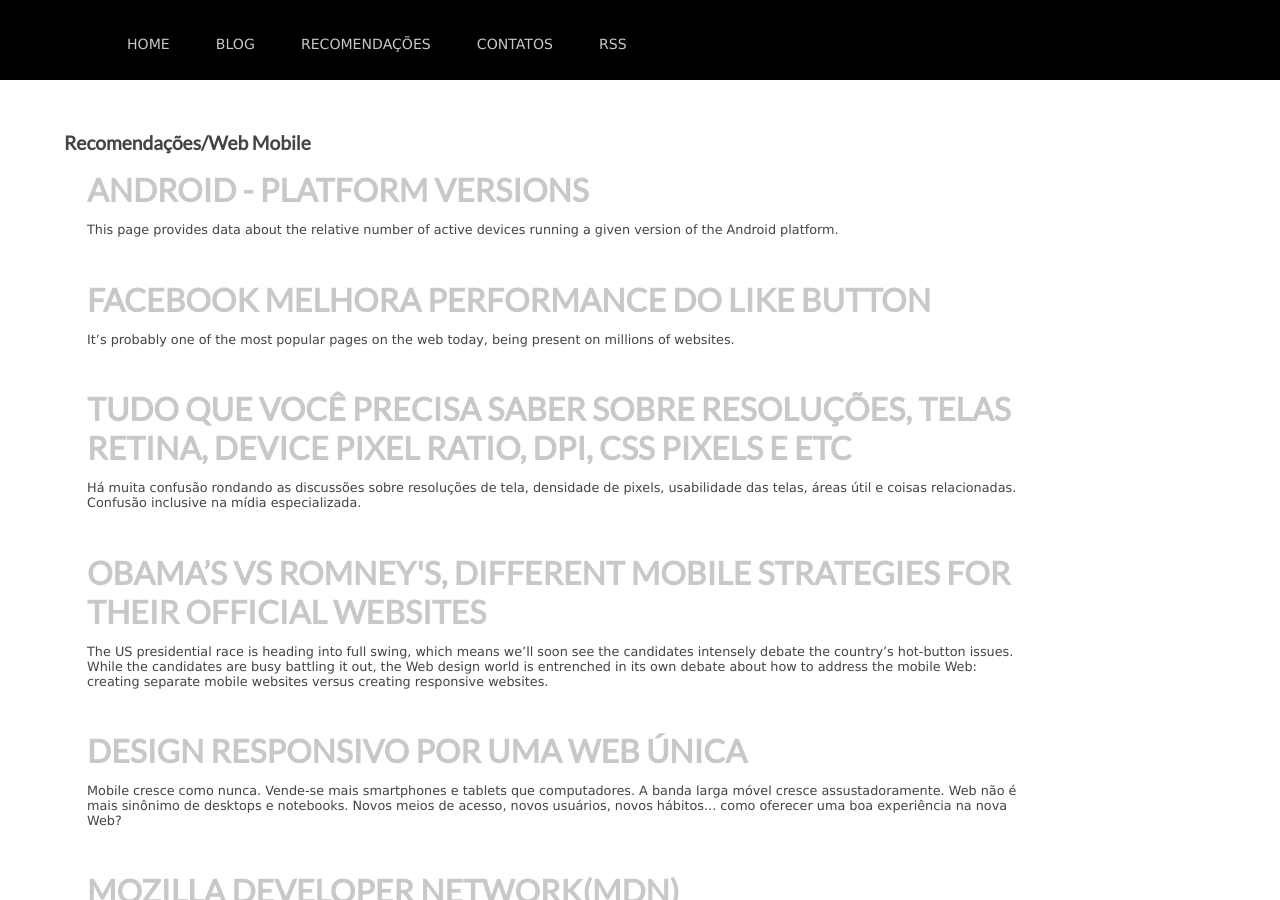
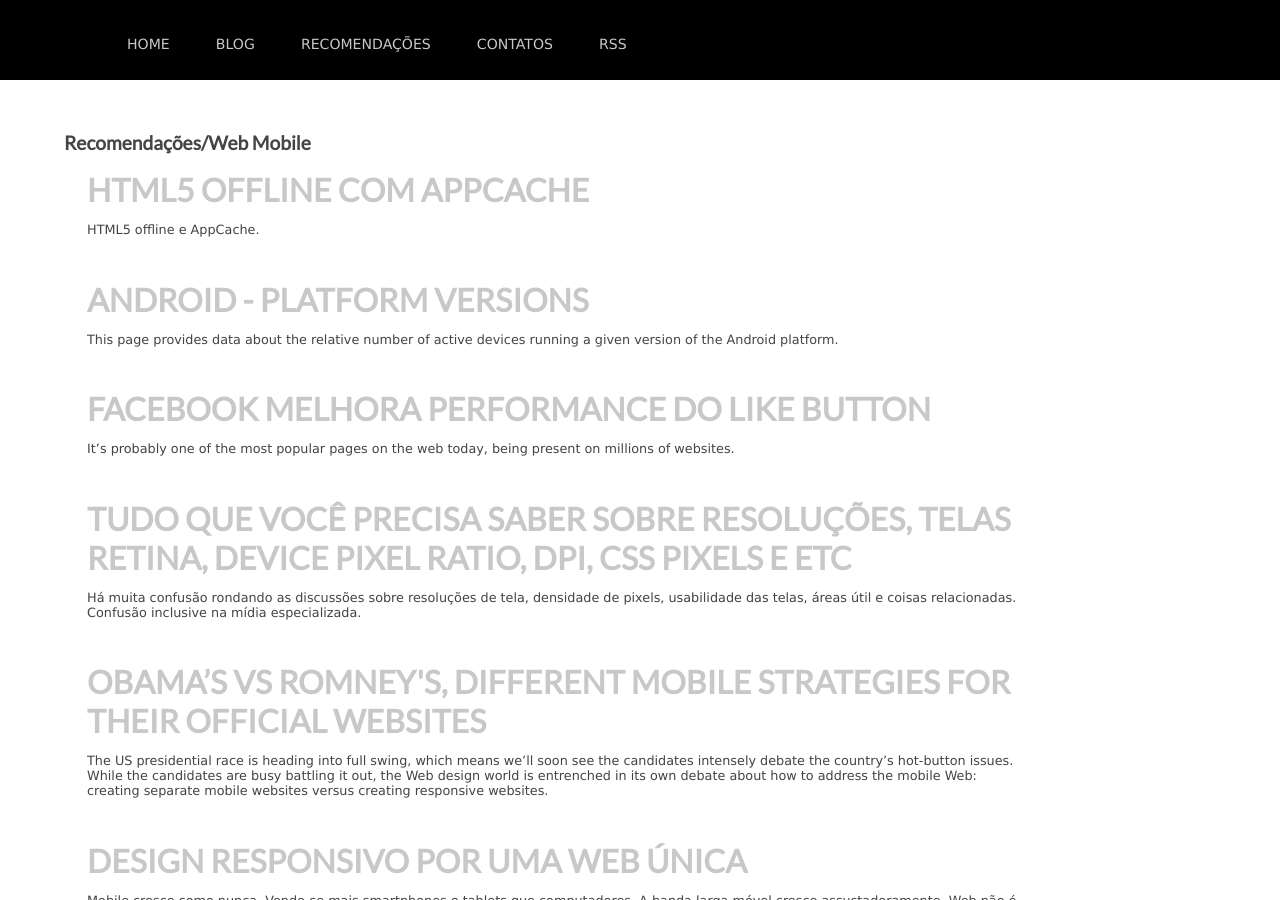
Before and after one commit to rgarbin/rgarbin.github.com, a Jekyll site: the page built from references/web-mobile.html, in a window 1280 px wide and 900 px high. Built offline with Jekyll 4.4.1, drawn with Linux system fonts in a browser that asks for light colours; comment, search, counter and statistics services are not loaded.

Commit message:
Add como cria um páginas offline com HTML5

```diff
--- a/references/web-mobile.html
+++ b/references/web-mobile.html
@@ -3,6 +3,12 @@ layout: default
 title: Recomendações Web Mobile
 ---
 <h1>Recomendações/Web Mobile</h1>
+<article>
+    <div class="post">
+      <h3><a href="http://sergiolopes.org/palestra-appcache-html5-offline/#slide-capa" alt="HTML5 Offline com AppCache" target="_blank">HTML5 Offline com AppCache</a></h3>
+      <p>HTML5 offline e AppCache.</p>
+    </div>
+</article>
 <article>
     <div class="post">
       <h3><a href="http://developer.android.com/about/dashboards/index.html" alt="Android - Platform Versions" target="_blank">Android - Platform Versions</a></h3>
```
